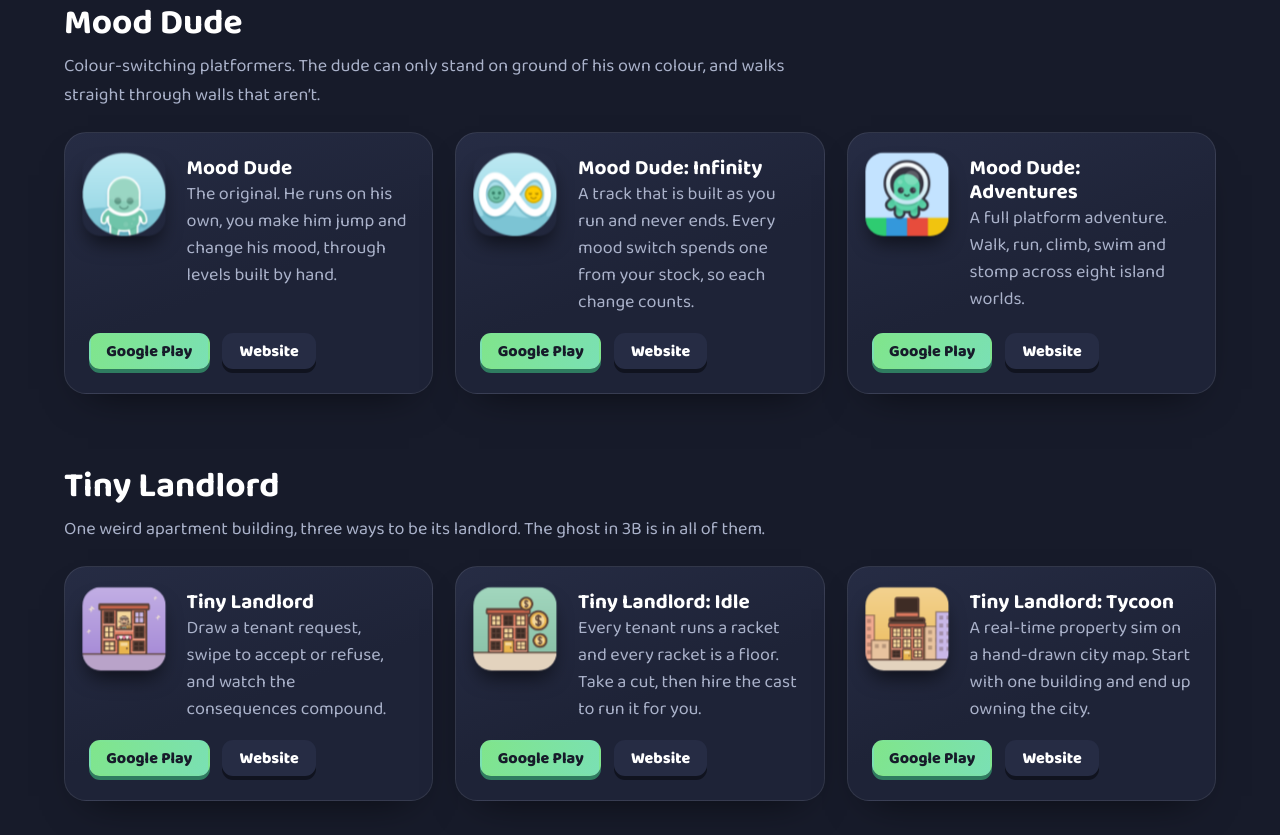
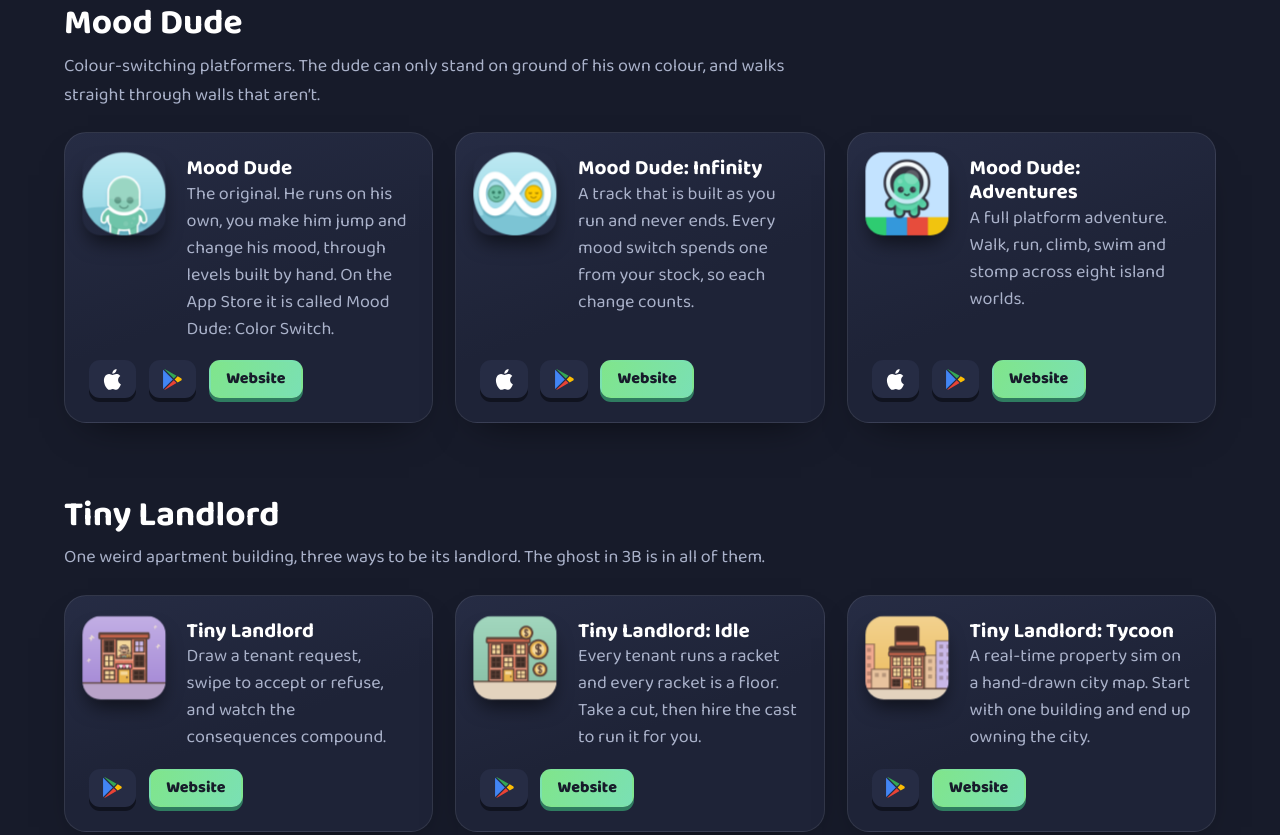
Before and after one commit to eiilo-games/games-eiilo-com, an Astro site: page / in a window 1280 px wide. Shown: the part 893-1728 px from the top of the page. Built offline with nearby package versions, Linux system fonts and the light colour scheme; Astro itself is replaced by a stand-in of ours.

Commit message:
feat: Mood dude is now in the Apple store

```diff
--- a/src/data/games.ts
+++ b/src/data/games.ts
@@ -17,12 +17,18 @@ export type Game = {
   summary: string;
   website: string;
   googlePlay: string;
+  /** Its App Store address. Left out until the game is live there. */
+  appStore?: string;
 };
 
 export type GameGroup = { title: string; intro?: string; games: Game[] };
 
 const play = (id: string) =>
   `https://play.google.com/store/apps/details?id=com.eiilo.games.${id}`;
+
+// The name and number at the end of the game's App Store address. There is
+// no country in it, so Apple sends each visitor to their own storefront.
+const apple = (slug: string, id: number) => `https://apps.apple.com/app/${slug}/id${id}`;
 
 // To add a game: put its icon in src/assets/games, import it above,
 // and add an entry to the group it belongs to.
@@ -36,9 +42,10 @@ export const gameGroups: GameGroup[] = [
         name: "Mood Dude",
         icon: moodDude,
         summary:
-          "The original. He runs on his own, you make him jump and change his mood, through levels built by hand.",
+          "The original. He runs on his own, you make him jump and change his mood, through levels built by hand. On the App Store it is called Mood Dude: Color Switch.",
         website: "https://mooddude.app/",
         googlePlay: play("mooddude"),
+        appStore: apple("mood-dude-color-switch", 6829543306),
       },
       {
         name: "Mood Dude: Infinity",
@@ -47,6 +54,7 @@ export const gameGroups: GameGroup[] = [
           "A track that is built as you run and never ends. Every mood switch spends one from your stock, so each change counts.",
         website: "https://mooddude.app/",
         googlePlay: play("mooddudeinfinity"),
+        appStore: apple("mood-dude-infinity", 6829543585),
       },
       {
         name: "Mood Dude: Adventures",
@@ -55,6 +63,7 @@ export const gameGroups: GameGroup[] = [
           "A full platform adventure. Walk, run, climb, swim and stomp across eight island worlds.",
         website: "https://mooddude.app/",
         googlePlay: play("mooddudeadventures"),
+        appStore: apple("mood-dude-adventures", 6829543664),
       },
     ],
   },
@@ -129,3 +138,11 @@ export const gameGroups: GameGroup[] = [
 ];
 
 export const games: Game[] = gameGroups.flatMap((group) => group.games);
+
+// Where to get them, as the end of a sentence ("10 games, …"). Every game is
+// on Google Play; the count for the App Store follows the `appStore` fields.
+const onAppStore = games.filter((game) => game.appStore).length;
+export const stores =
+  onAppStore === games.length
+    ? "all free on Google Play and the App Store"
+    : `all free on Google Play, and ${onAppStore} of them on the App Store too`;
--- a/src/layouts/Base.astro
+++ b/src/layouts/Base.astro
@@ -99,6 +99,11 @@ const footer = [
         <ul>
           {footer.map((item) => <li><a href={item.path}>{item.name}</a></li>)}
         </ul>
+        <p class="marks">
+          Apple and the Apple logo are trademarks of Apple Inc., registered in the U.S. and other countries and
+          regions. App Store is a service mark of Apple Inc. Google Play and the Google Play logo are trademarks of
+          Google LLC.
+        </p>
       </div>
     </footer>
     <script>
@@ -106,3 +111,13 @@ const footer = [
     </script>
   </body>
 </html>
+
+<style>
+  /* The stores' credit lines, on a row of their own under the footer links.
+     Here and not in global.css, which is a copy of eiilo.com's. */
+  .marks {
+    flex-basis: 100%;
+    margin: 0;
+    font-size: 0.85rem;
+  }
+</style>
--- a/src/pages/index.astro
+++ b/src/pages/index.astro
@@ -3,7 +3,7 @@ import { Image } from "astro:assets";
 import Base from "../layouts/Base.astro";
 import Logo3D from "../components/Logo3D.astro";
 import Cubes from "../components/Cubes.astro";
-import { games, gameGroups } from "../data/games";
+import { games, gameGroups, stores } from "../data/games";
 
 // What drifts behind the logo. The games named here are large and sharp;
 // the others are small and blurred, further back. Mood Dude is not a block:
@@ -14,9 +14,24 @@ const cubeIcons = games.map((game) => ({
   main: mainGames.includes(game.name),
   kind: game.name === "Mood Dude" ? ("dude" as const) : ("cube" as const),
 }));
+
+// The stores' marks on the store buttons, drawn in a 24 by 24 box (from
+// Simple Icons, CC0): the Apple logo, and the Google Play triangle as its
+// four parts, each in its own colour. In one colour the triangle reads as a
+// button that plays something.
+const marks = {
+  appStore:
+    "M12.152 6.896c-.948 0-2.415-1.078-3.96-1.04-2.04.027-3.91 1.183-4.961 3.014-2.117 3.675-.546 9.103 1.519 12.09 1.013 1.454 2.208 3.09 3.792 3.039 1.52-.065 2.09-.987 3.935-.987 1.831 0 2.35.987 3.96.948 1.637-.026 2.676-1.48 3.676-2.948 1.156-1.688 1.636-3.325 1.662-3.415-.039-.013-3.182-1.221-3.22-4.857-.026-3.04 2.48-4.494 2.597-4.559-1.429-2.09-3.623-2.324-4.39-2.376-2-.156-3.675 1.09-4.61 1.09zM15.53 3.83c.843-1.012 1.4-2.427 1.245-3.83-1.207.052-2.662.805-3.532 1.818-.78.896-1.454 2.338-1.273 3.714 1.338.104 2.715-.688 3.559-1.701",
+  googlePlay: [
+    { fill: "#fbbc04", d: "M22.018 13.298l-3.919 2.218-3.515-3.493 3.543-3.521 3.891 2.202a1.49 1.49 0 0 1 0 2.594z" },
+    { fill: "#4285f4", d: "M1.337.924a1.486 1.486 0 0 0-.112.568v21.017c0 .217.045.419.124.6l11.155-11.087L1.337.924z" },
+    { fill: "#34a853", d: "M13.544 10.989l3.258-3.238L3.45.195a1.466 1.466 0 0 0-.946-.179l11.04 10.973z" },
+    { fill: "#ea4335", d: "M13.544 13.056l-11 10.933c.298.036.612-.016.906-.183l13.324-7.54-3.23-3.21z" },
+  ],
+};
 ---
 
-<Base description={`The ${games.length} mobile games made by eiilo games, all free on Google Play.`}>
+<Base description={`The ${games.length} mobile games made by eiilo games, ${stores}.`}>
   <section class="hero is-compact">
     <Cubes icons={cubeIcons} />
     <div class="wrap hero-inner">
@@ -24,7 +39,7 @@ const cubeIcons = games.map((game) => ({
         <Cubes layout="cluster" icons={cubeIcons} />
         <Logo3D label="eiilo games" viewBox="226 428 750 312" layers={16} />
       </div>
-      <h1>{games.length} games, all free on Google Play.</h1>
+      <h1>{games.length} games, {stores}.</h1>
     </div>
     <a class="hero-next" href="#games" aria-label="Go to the games">
       <svg viewBox="0 0 24 24" width="28" height="28" aria-hidden="true">
@@ -51,10 +66,31 @@ const cubeIcons = games.map((game) => ({
                     <p>{game.summary}</p>
                   </div>
                   <p class="buttons">
-                    <a class="btn is-small" href={game.googlePlay} aria-label={`${game.name} on Google Play`}>
-                      Google Play
+                    {game.appStore && (
+                      <a
+                        class="btn is-small is-quiet is-icon"
+                        href={game.appStore}
+                        aria-label={`${game.name} on the App Store`}
+                        title="App Store"
+                      >
+                        <svg viewBox="0 0 24 24" aria-hidden="true">
+                          <path d={marks.appStore} />
+                        </svg>
+                      </a>
+                    )}
+                    <a
+                      class="btn is-small is-quiet is-icon"
+                      href={game.googlePlay}
+                      aria-label={`${game.name} on Google Play`}
+                      title="Google Play"
+                    >
+                      <svg viewBox="0 0 24 24" aria-hidden="true">
+                        {marks.googlePlay.map((part) => (
+                          <path fill={part.fill} d={part.d} />
+                        ))}
+                      </svg>
                     </a>
-                    <a class="btn is-small is-quiet" href={game.website} aria-label={`${game.name} website`}>
+                    <a class="btn is-small" href={game.website} aria-label={`${game.name} website`}>
                       Website
                     </a>
                   </p>
@@ -67,3 +103,50 @@ const cubeIcons = games.map((game) => ({
     }
   </div>
 </Base>
+
+<style>
+  /* The buttons on a game's card. Here and not in global.css, which is a
+     copy of eiilo.com's.
+
+     A store's button is a dark key that shows the store's mark instead of
+     its name, as tall as the Website button beside it, which is the mint
+     one. */
+  .btn.is-small.is-icon {
+    display: grid;
+    place-items: center;
+    padding: 0.4rem 0.7rem;
+    transition:
+      transform 0.12s ease-out,
+      box-shadow 0.12s ease-out,
+      background-color 0.15s,
+      border-color 0.15s;
+  }
+
+  .is-icon svg {
+    width: 1.3rem;
+    height: 1.3rem;
+    fill: currentColor;
+  }
+
+  /* Under the pointer, or the keyboard's focus, a button rises as every
+     button does, and lights up: a store's key gets a mint rim and a paler
+     face, the Website button a paler face and a glow. */
+  .btn.is-small.is-icon:hover,
+  .btn.is-small.is-icon:focus-visible {
+    color: var(--text);
+    background: #343b5c;
+    border-color: var(--eiilo-primary);
+  }
+
+  .buttons .btn:not(.is-icon):hover,
+  .buttons .btn:not(.is-icon):focus-visible {
+    background: linear-gradient(120deg, #b4f5ba, #a3f1cf);
+  }
+
+  /* Not while it is pressed: the press flattens the button's edge. */
+  .buttons .btn:not(.is-icon):hover:not(:active) {
+    box-shadow:
+      0 6px 0 var(--edge),
+      0 0.6rem 1.5rem -0.2rem rgb(122 224 180 / 0.65);
+  }
+</style>
```
Also changed, not shown: src/pages/rss.xml.js (+4 -3 lines), README.md.
